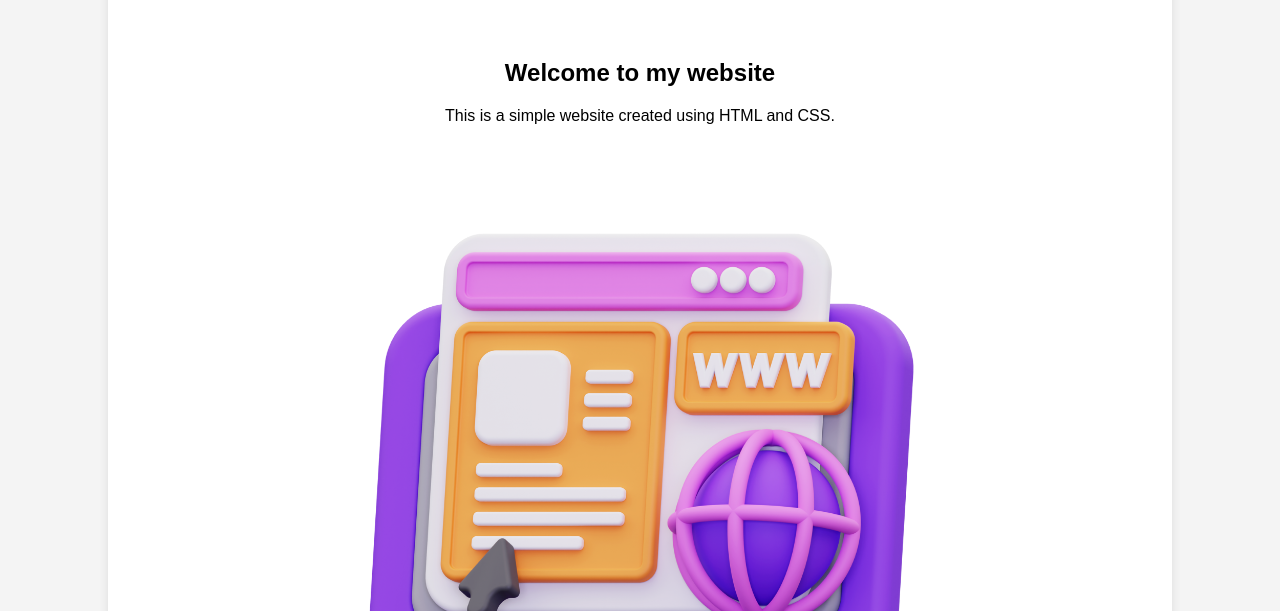
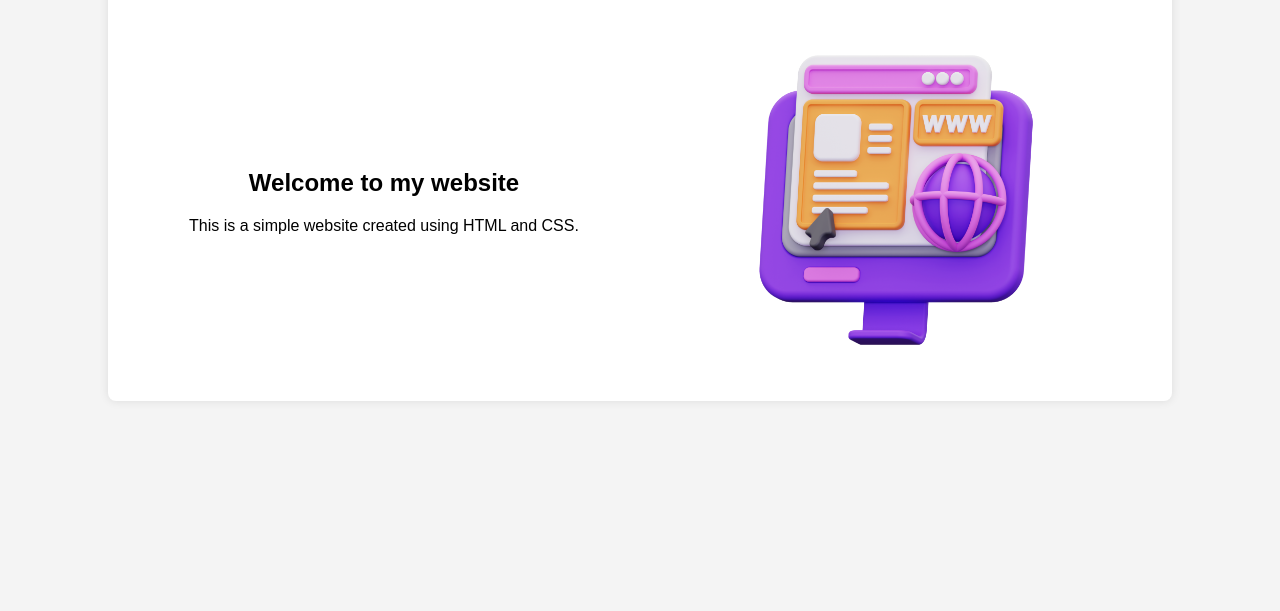
Before and after one commit to ACM-SIGKDD-SRM-KTR-STUDENT-CHAPTER/Webdev-session-15APR24, a plain HTML site: page beautified/index.html in a window 1280 px wide. Shown: the part 189-800 px from the top of the page. Drawn offline with Linux system fonts and the light colour scheme.

Commit message:
Update style.css

```diff
--- a/beautified/style.css
+++ b/beautified/style.css
@@ -61,21 +61,18 @@ body {
 
 .content {
     display: flex;
-    flex-direction: column;
+    justify-content: space-between;
     align-items: center;
 }
 
 .text-content {
+    flex: 1;
     text-align: center;
-    margin-top: 20px;
 }
 
 .main-image {
-    width: 100%;
-    max-width: 100%;
-    margin-top: 20px;
+    flex: 1;
 }
-
 /* Table Styles */
 table {
     width: 100%;
@@ -93,7 +90,6 @@ th, td {
 iframe {
     display: block;
     margin-top: 20px;
-    width: 100%;
 }
 
 /* Semantic Elements Styles */
@@ -129,14 +125,13 @@ aside {
     border-radius: 8px;
     box-shadow: 0 0 10px rgba(0, 0, 0, 0.1);
 }
-
 form {
     display: flex;
     flex-direction: column;
     align-items: center;
     justify-content: center;
     margin: 50px auto;
-    width: 80%;
+    width: 50%;
     padding: 20px;
     border: 1px solid #ccc;
     box-shadow: 0 0 10px rgba(0, 0, 0, 0.1);
@@ -152,6 +147,7 @@ form input[type="email"],
 form textarea,
 form select {
     width: 100%;
+    max-width:97%;
     margin-bottom: 10px;
     padding: 10px;
     border: 1px solid #ccc;
@@ -162,7 +158,6 @@ form input[type="submit"],
 form input[type="reset"] {
     margin-top: 10px;
 }
-
 .footer {
     text-align: center;
     margin-top: 50px;
@@ -173,8 +168,6 @@ form input[type="reset"] {
     font-weight: bold;
     font-size: 20px;
 }
-
-/* Media Queries for Mobile Responsiveness */
 @media (max-width: 768px) {
     .container {
         width: 95%;
```
